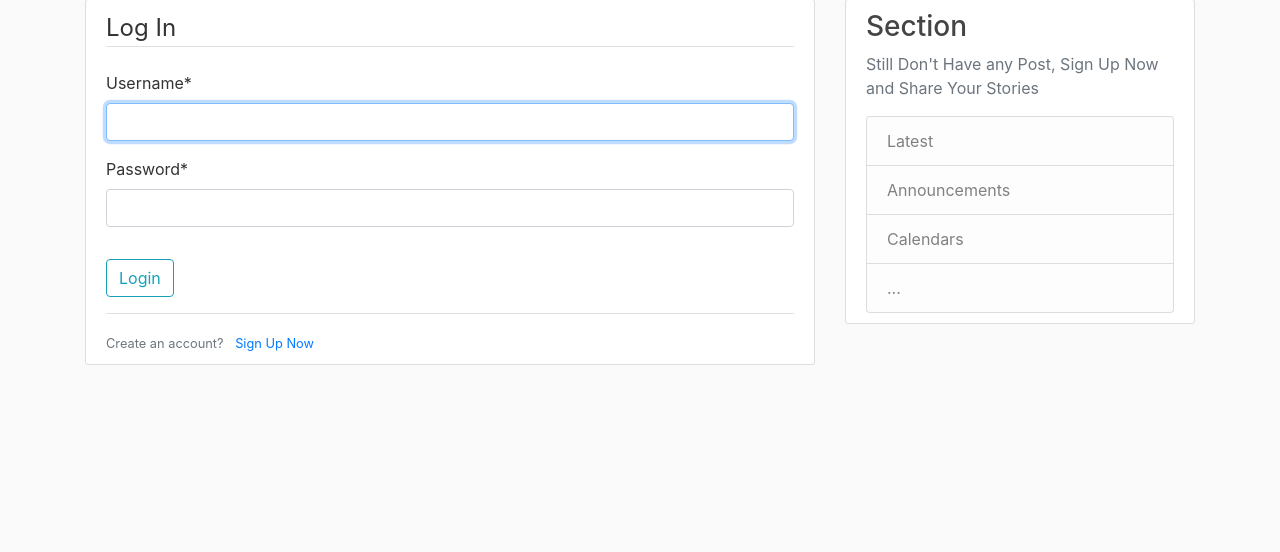
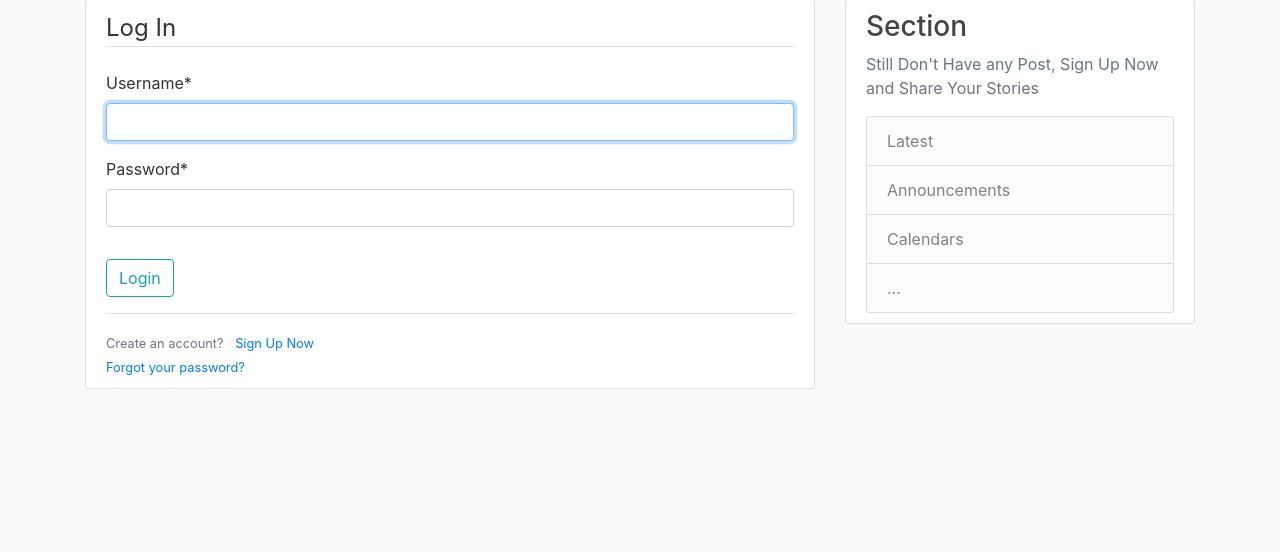
Before and after one commit to rifqirosyidi/deploy-django-blog, a Django app: page /login/ in a window 1280 px wide. Shown: the part 81-633 px from the top of the page. Run offline with Django 3.2, Linux system fonts and the light colour scheme; some libraries are stand-ins or nearby versions.

Commit message:
add password reset links

```diff
--- a/users/templates/users/login.html
+++ b/users/templates/users/login.html
@@ -14,7 +14,8 @@
         </form>
         <div class="border-top pt-3">
             <small class="text-muted">Create an account? <a class="ml-2" href="{% url 'register' %}">Sign Up Now</a>
-            </small>
+            </small><br>
+            <small><a class="text-sm" href="{% url 'password_reset' %}">Forgot your password?</a></small>
         </div>
     </div>
 {% endblock content %}
```
